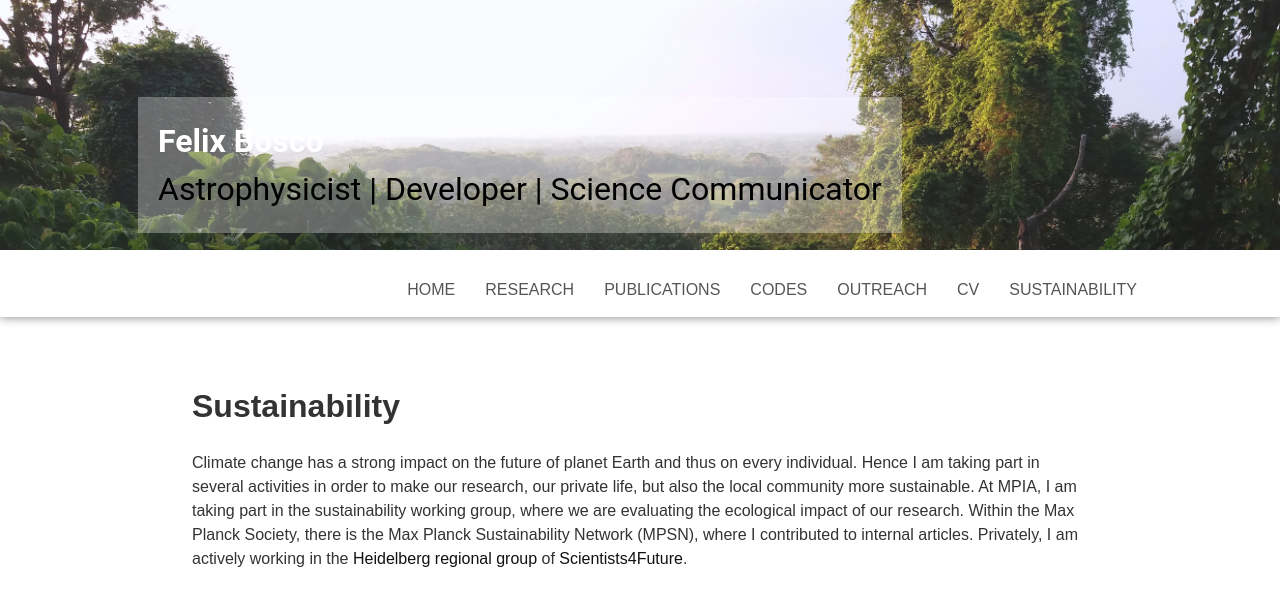
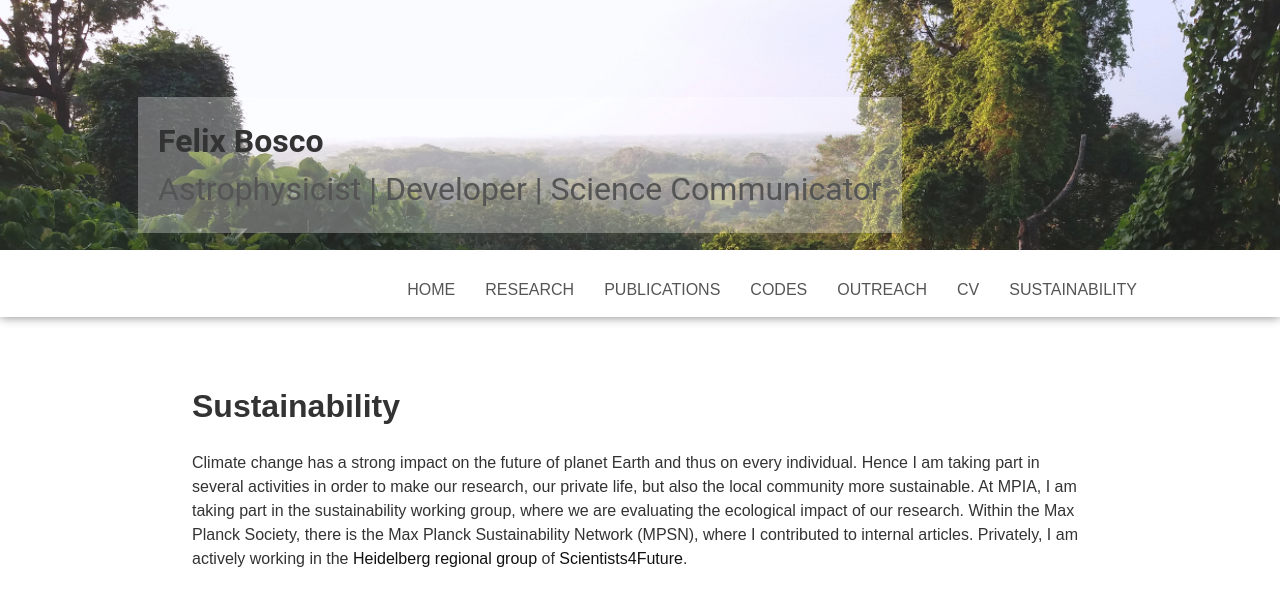
Before and after one commit to felixbosco/felixbosco.github.io, a Jekyll site: the page built from sustainability.html, in a window 1280 px wide. Shown: the top 606 px of the page. Built offline with Jekyll 4.4.1, drawn with Linux system fonts in a browser that asks for light colours.

```diff
--- a/_includes/title.html
+++ b/_includes/title.html
@@ -1,7 +1,7 @@
 <div class="header-banner">
   <img src="{{ page.header-image }}" alt="">
   <a class="header-title" href="{{ site.url }}">
-    <b>Felix Bosco</b> <br>
-    <font color="black">Astrophysicist | Developer | Science Communicator</font>
+    <b style="color:#333;">Felix Bosco</b> <br>
+    <div style="color:#555;">Astrophysicist | Developer | Science Communicator</div>
   </a>
 </div>
```
